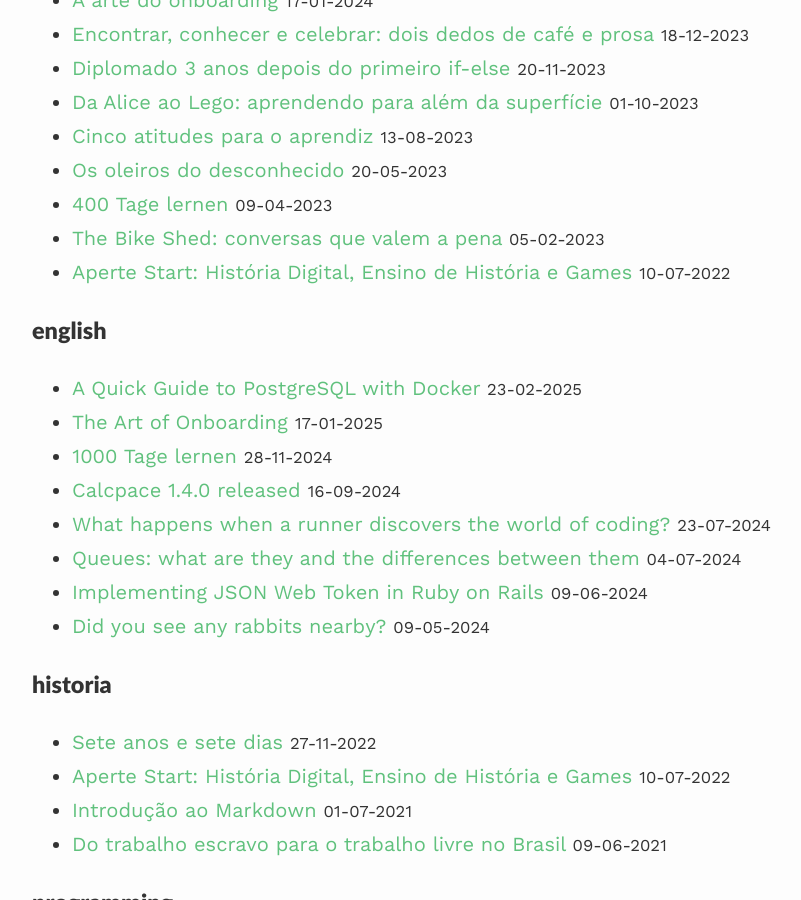
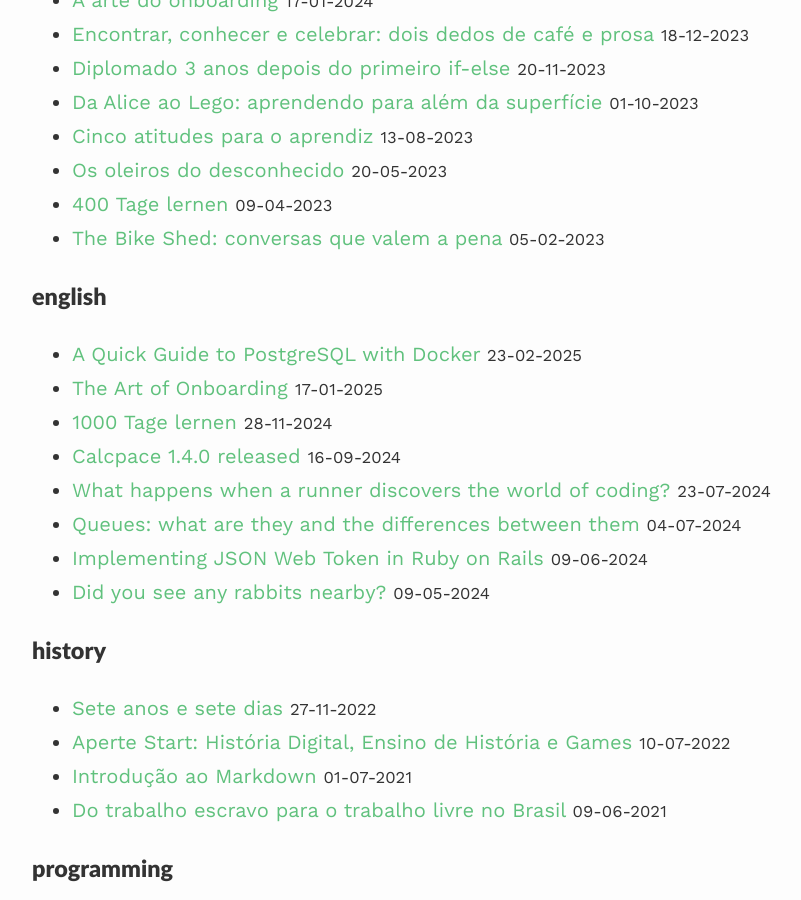
Before and after one commit to 0jonjo/0jonjo.github.io, a Jekyll site: the page built from tags.html, in a window 1280 px wide and 900 px high, scrolled down 587 px. Shown: the whole window, without its empty margins (208-1009 px from the left). Built offline with Jekyll 4.4.1, drawn with Linux system fonts in a browser that asks for light colours; nearby versions of some CDN libraries.

Commit message:
change tag from historiia to history

```diff
--- a/_posts/2021-06-09-trabalho.md
+++ b/_posts/2021-06-09-trabalho.md
@@ -2,7 +2,7 @@
 layout: post
 title: "Do trabalho escravo para o trabalho livre no Brasil"
 description: Aula de História do Trabalho no Brasil
-tags: historia
+tags: history
 categories: misc
 image: https://user-images.githubusercontent.com/64807181/121267383-7cd44a80-c892-11eb-9a17-ee1b074d6020.png
 ---
--- a/_posts/2021-07-01-markdown.md
+++ b/_posts/2021-07-01-markdown.md
@@ -2,7 +2,7 @@
 layout: post
 title: "Introdução ao Markdown"
 description: Tradução para o Programming History em Português
-tags: historia  programming
+tags: history  programming
 categories: misc
 youtubeId:
 image: https://user-images.githubusercontent.com/64807181/124165335-06350200-da78-11eb-89ec-3eb374e73817.png
--- a/_posts/2022-07-10-apertestart.md
+++ b/_posts/2022-07-10-apertestart.md
@@ -2,7 +2,7 @@
 title: "Aperte Start: História Digital, Ensino de História e Games"
 description: "Capitulo de livro recém-publicado"
 layout: post
-tags: aprendizado historia
+tags: history
 image: https://user-images.githubusercontent.com/64807181/178127771-a0789f36-2f60-496f-8939-2af771184228.png
 ---
 
--- a/_posts/2022-11-27-sete-anos.md
+++ b/_posts/2022-11-27-sete-anos.md
@@ -2,7 +2,7 @@
 layout: post
 title: "Sete anos e sete dias"
 description: "Mudanças e aprendizados do professor"
-tags:  historia
+tags:  history
 categories: misc
 youtubeId:
 image: https://user-images.githubusercontent.com/64807181/204167833-cbb67375-bdd6-44a6-8442-50d722ace503.png
```
